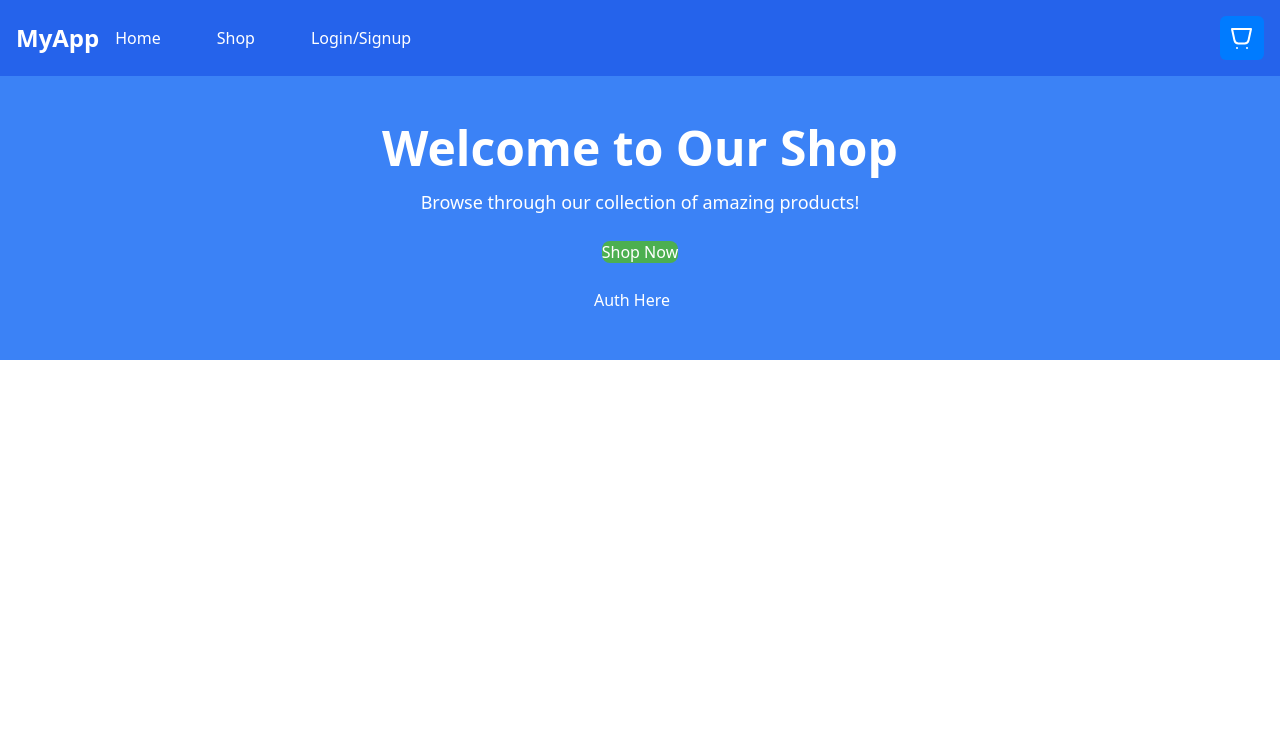
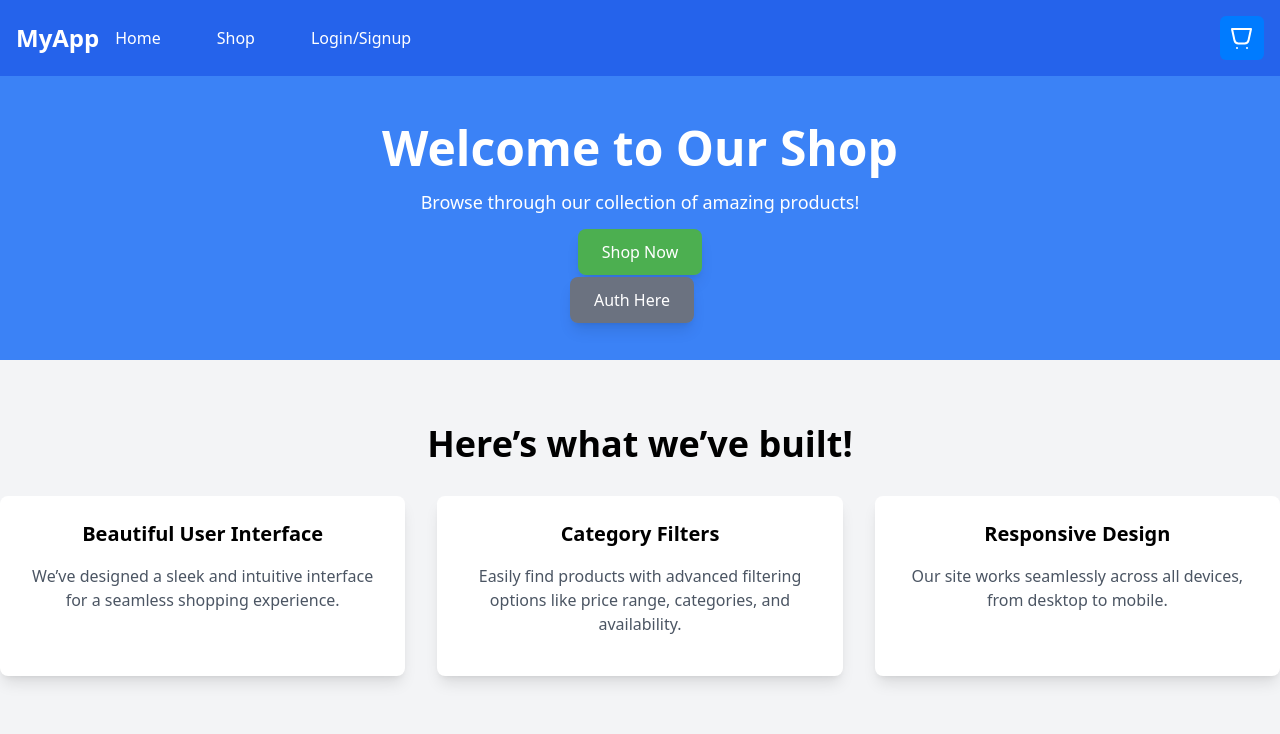
Before and after one commit to FucciUnavailable/fucci-commerce, a React (Create React App) app in the folder frontend/: page / in a window 1280 px wide. Shown: the top 734 px of the page. Built offline with nearby package versions, Linux system fonts and the light colour scheme.

Commit message:
feat: styling on home page

```diff
--- a/frontend/package.json
+++ b/frontend/package.json
@@ -7,12 +7,14 @@
     "@reduxjs/toolkit": "^2.5.0",
     "axios": "^1.7.9",
     "cra-template": "1.2.0",
+    "framer-motion": "^11.15.0",
     "jwt-decode": "^4.0.0",
     "react": "^19.0.0",
     "react-dom": "^19.0.0",
     "react-redux": "^9.2.0",
     "react-router-dom": "^7.1.1",
     "react-scripts": "5.0.1",
+    "react-tsparticles": "^2.12.2",
     "recharts": "^2.15.0",
     "redux": "^5.0.1",
     "tailwindcss": "^3.4.17",
--- a/frontend/src/pages/Home.js
+++ b/frontend/src/pages/Home.js
@@ -1,29 +1,145 @@
-// frontend/src/pages/Home.js
 import React from 'react';
 import { Link } from 'react-router-dom';
 import { useAuth } from '../context/AuthContext'; // Import the AuthContext to check user state
+import { Particles } from 'react-tsparticles'; // Correct import
+import { motion } from 'framer-motion'; // Import framer-motion for animations
+
 const Home = () => {
   const { user } = useAuth() || {}; // Safely access `user` from context
+
   return (
-    <div className="home">
-      <header className="hero bg-blue-500 text-white p-12 text-center">
-        <h1 className="text-5xl font-bold mb-4">Welcome to Our Shop</h1>
+    <div className="home relative">
+      {/* Particles Background */}
+      <Particles
+        options={{
+          particles: {
+            number: {
+              value: 80,
+              density: {
+                enable: true,
+                value_area: 800,
+              },
+            },
+            shape: {
+              type: 'circle',
+            },
+            opacity: {
+              value: 0.5,
+              random: true,
+              anim: {
+                enable: true,
+                speed: 1,
+                opacity_min: 0,
+              },
+            },
+            size: {
+              value: 3,
+              random: true,
+              anim: {
+                enable: true,
+                speed: 5,
+                size_min: 0.3,
+              },
+            },
+            line_linked: {
+              enable: true,
+              distance: 150,
+              color: '#fff',
+              opacity: 0.4,
+              width: 1,
+            },
+            move: {
+              enable: true,
+              speed: 2,
+              direction: 'none',
+              random: true,
+              straight: false,
+            },
+          },
+        }}
+        className="absolute top-0 left-0 w-full h-full z-0"
+      />
+
+      {/* Main Content */}
+      <header className="hero bg-blue-500 text-white p-12 text-center relative z-10">
+        <motion.h1
+          className="text-5xl font-bold mb-4"
+          initial={{ opacity: 0, y: -50 }}
+          animate={{ opacity: 1, y: 0 }}
+          transition={{ duration: 1 }}
+        >
+          Welcome to Our Shop
+        </motion.h1>
+
         {user ? (
-
-          <div>
+          <motion.div
+            initial={{ opacity: 0, scale: 0.8 }}
+            animate={{ opacity: 1, scale: 1 }}
+            transition={{ duration: 1, delay: 0.5 }}
+          >
             <p className="text-lg mb-6">Hello, {user.name}! Ready to shop?</p>
-            <Link to="/shop" className="btn btn-primary">Go to Shop</Link>
-          </div>
+            <Link to="/shop" className="btn btn-primary bg-green-500 hover:bg-green-600 text-white px-6 py-3 rounded-lg shadow-lg">
+              Go to Shop
+            </Link>
+          </motion.div>
         ) : (
-          <div>
+          <motion.div
+            initial={{ opacity: 0, scale: 0.8 }}
+            animate={{ opacity: 1, scale: 1 }}
+            transition={{ duration: 1, delay: 0.5 }}
+          >
             <p className="text-lg mb-6">Browse through our collection of amazing products!</p>
-            <Link to="/shop" className="btn btn-primary">Shop Now</Link>
+            <Link to="/shop" className="btn btn-primary bg-yellow-500 hover:bg-yellow-600 text-white px-6 py-3 rounded-lg shadow-lg">
+              Shop Now
+            </Link>
             <div className="mt-6">
-              <Link to="/auth" className="btn btn-secondary mr-4">Auth Here</Link>
+              <Link to="/auth" className="btn btn-secondary mr-4 bg-gray-500 hover:bg-gray-600 text-white px-6 py-3 rounded-lg shadow-lg">
+                Auth Here
+              </Link>
             </div>
-          </div>
+          </motion.div>
         )}
       </header>
+
+      {/* Showcase Section */}
+      <section className="showcase text-center py-16 bg-gray-100">
+        <motion.h2
+          className="text-4xl font-semibold mb-8"
+          initial={{ opacity: 0, y: -50 }}
+          animate={{ opacity: 1, y: 0 }}
+          transition={{ duration: 1, delay: 1 }}
+        >
+          Here’s what we’ve built!
+        </motion.h2>
+
+        <motion.div
+          className="grid grid-cols-1 md:grid-cols-2 lg:grid-cols-3 gap-8"
+          initial={{ opacity: 0, scale: 0.9 }}
+          animate={{ opacity: 1, scale: 1 }}
+          transition={{ duration: 1, delay: 1.5 }}
+        >
+          <div className="card bg-white p-6 rounded-lg shadow-lg">
+            <h3 className="text-xl font-semibold mb-4">Beautiful User Interface</h3>
+            <p className="text-gray-600 mb-4">
+              We’ve designed a sleek and intuitive interface for a seamless shopping experience.
+            </p>
+          </div>
+
+          <div className="card bg-white p-6 rounded-lg shadow-lg">
+            <h3 className="text-xl font-semibold mb-4">Category Filters</h3>
+            <p className="text-gray-600 mb-4">
+              Easily find products with advanced filtering options like price range, categories, and availability.
+            </p>
+          </div>
+
+          <div className="card bg-white p-6 rounded-lg shadow-lg">
+            <h3 className="text-xl font-semibold mb-4">Responsive Design</h3>
+            <p className="text-gray-600 mb-4">
+              Our site works seamlessly across all devices, from desktop to mobile.
+            </p>
+          </div>
+        </motion.div>
+      </section>
     </div>
   );
 };
```
Also changed, not shown: 1 other file (tests, documents, lock files or other folders).
